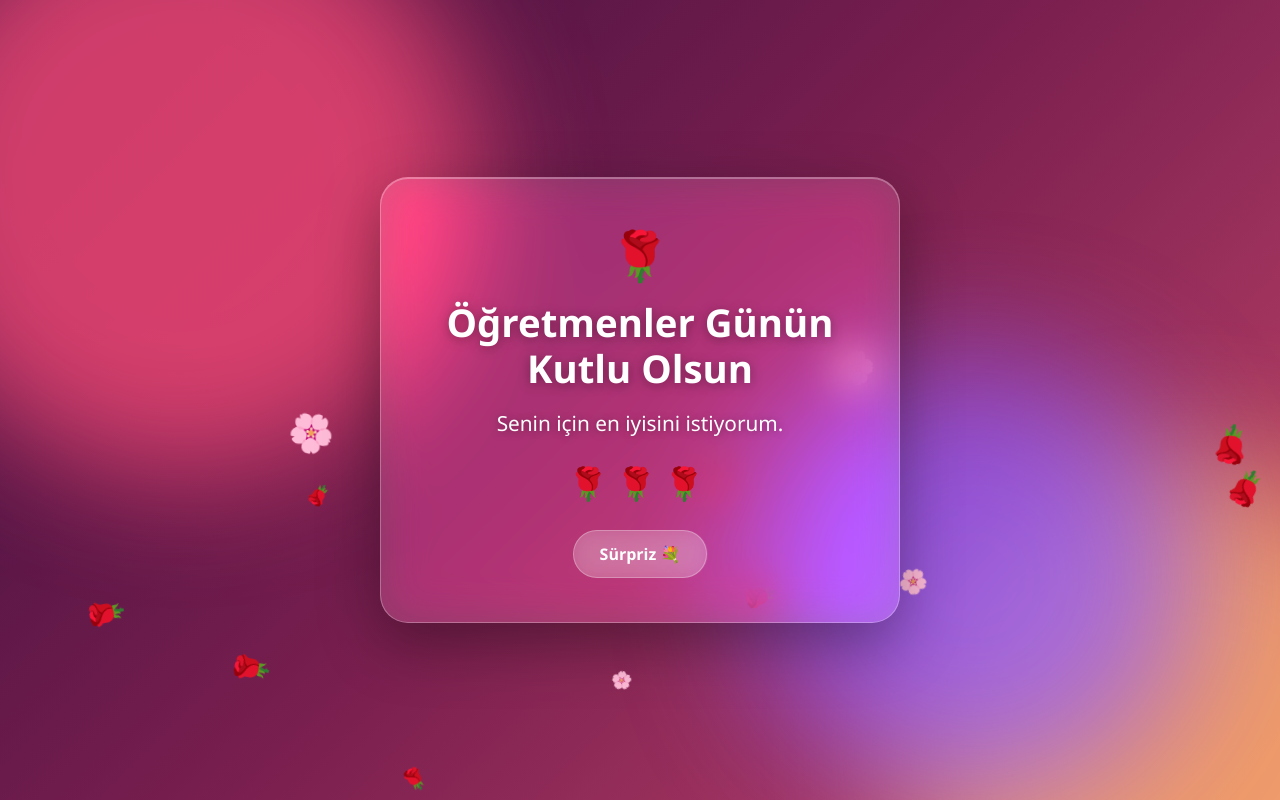
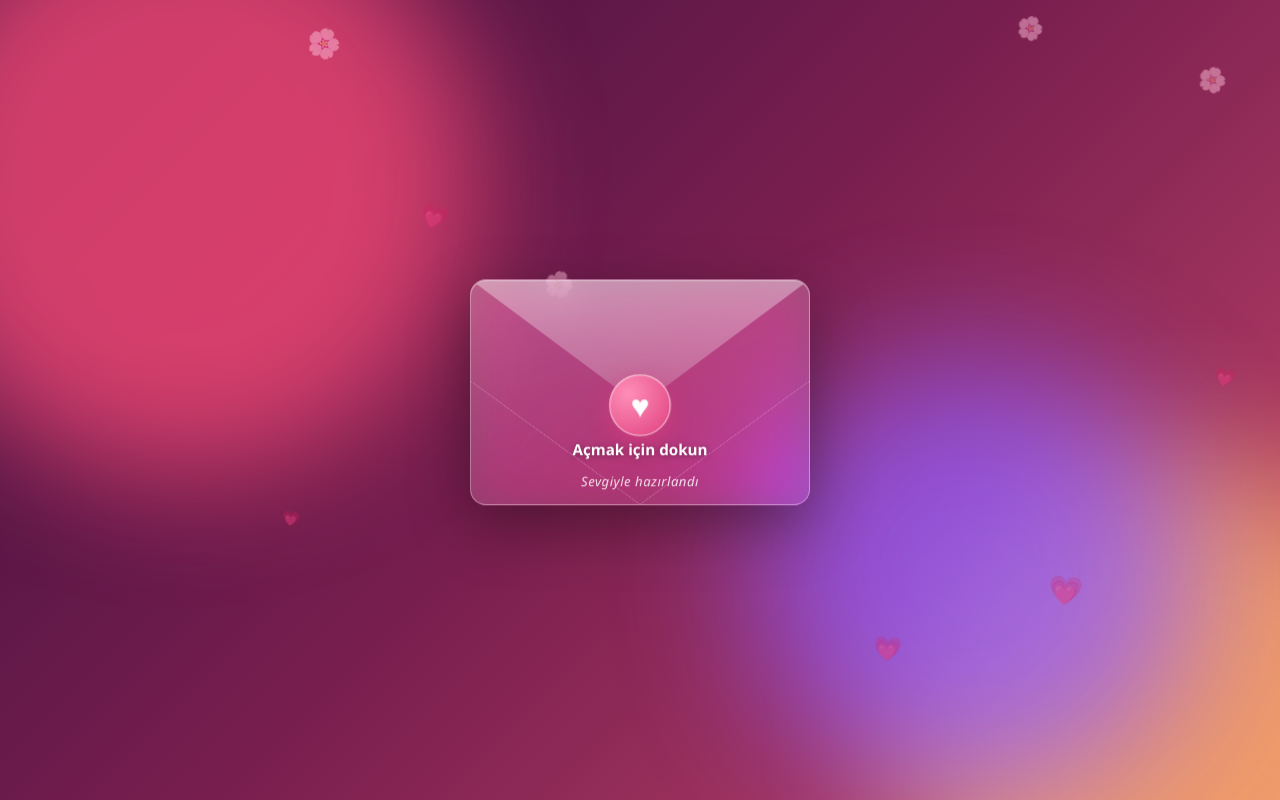
Before and after one commit to arjingf-cell/-retmenler-g-n-, a plain HTML site: page index.html in a window 1280 px wide. Drawn offline with Linux system fonts and the light colour scheme.

Commit message:
Redesign as envelope letter with rose rain

```diff
--- a/index.html
+++ b/index.html
@@ -6,15 +6,16 @@
 <title>Öğretmenler Günün Kutlu Olsun 🌹</title>
 <style>
   :root {
-    --text: #fff;
-    --glass-bg: rgba(255, 255, 255, 0.14);
-    --glass-border: rgba(255, 255, 255, 0.28);
+    --pink: #ff6fa5;
+    --pink-deep: #e0407f;
+    --glass-bg: rgba(255, 255, 255, 0.16);
+    --glass-border: rgba(255, 255, 255, 0.35);
   }
   * { box-sizing: border-box; margin: 0; }
   html, body { height: 100%; }
   body {
     font-family: "Segoe UI", system-ui, sans-serif;
-    color: var(--text);
+    color: #fff;
     background: linear-gradient(135deg, #3a0f3f, #7a1f4f 50%, #c2456b);
     overflow: hidden;
     display: grid;
@@ -23,85 +24,173 @@
   }
 
   /* Blur'un işe yaraması için renkli, hareketli arka plan */
-  .blob {
-    position: fixed; border-radius: 50%; filter: blur(60px); opacity: .75;
-    animation: drift 14s ease-in-out infinite alternate;
-  }
+  .blob { position: fixed; border-radius: 50%; filter: blur(60px); opacity: .75; animation: drift 14s ease-in-out infinite alternate; }
   .b1 { width: 45vmax; height: 45vmax; background: #ff4d79; top: -10vmax; left: -10vmax; }
   .b2 { width: 40vmax; height: 40vmax; background: #ffb86b; bottom: -12vmax; right: -8vmax; animation-delay: -5s; }
   .b3 { width: 30vmax; height: 30vmax; background: #8f5bff; top: 40%; left: 55%; animation-delay: -9s; }
   @keyframes drift { to { transform: translate(6vmax, 5vmax) scale(1.15); } }
 
-  .glass {
-    position: relative; z-index: 2;
-    width: min(92vw, 520px);
-    padding: 44px 32px;
-    text-align: center;
-    background: rgba(90, 20, 60, 0.45); /* fallback */
+  .bgheart { position: fixed; bottom: -30px; z-index: 0; opacity: .5; pointer-events: none; animation: floatup linear infinite; }
+  @keyframes floatup { to { transform: translateY(-115vh) rotate(25deg); } }
+
+  /* ---------- Zarf ---------- */
+  .scene { position: relative; z-index: 2; width: min(88vw, 340px); perspective: 900px; transition: opacity .5s ease, transform .5s ease; }
+  .envelope {
+    position: relative; display: block; width: 100%; aspect-ratio: 3 / 2; padding: 0; cursor: pointer; color: #fff; font: inherit;
+    border: 1px solid var(--glass-border); border-radius: 16px;
+    background: rgba(120, 25, 75, 0.5); /* fallback */
+    background: linear-gradient(160deg, rgba(255,255,255,.28), rgba(255,255,255,.1));
+    -webkit-backdrop-filter: blur(20px) saturate(160%); backdrop-filter: blur(20px) saturate(160%);
+    box-shadow: 0 20px 60px rgba(0,0,0,.35), inset 0 1px 0 rgba(255,255,255,.4);
+    animation: bob 3.2s ease-in-out infinite;
+  }
+  @keyframes bob { 50% { transform: translateY(-8px); } }
+  .envelope:focus-visible { outline: 3px solid #fff; outline-offset: 4px; }
+
+  /* alttaki V çizgileri */
+  .envelope::before {
+    content: ""; position: absolute; inset: 0; border-radius: 16px; pointer-events: none;
+    background:
+      linear-gradient(to top right, transparent calc(50% - .5px), rgba(255,255,255,.3) 50%, transparent calc(50% + .5px)) left bottom / 50% 55% no-repeat,
+      linear-gradient(to top left, transparent calc(50% - .5px), rgba(255,255,255,.3) 50%, transparent calc(50% + .5px)) right bottom / 50% 55% no-repeat;
+  }
+  .flap {
+    position: absolute; top: 0; left: 0; width: 100%; height: 56%;
+    background: linear-gradient(180deg, rgba(255,255,255,.38), rgba(255,255,255,.18));
+    clip-path: polygon(0 0, 100% 0, 50% 100%);
+    transform-origin: top; transition: transform .6s ease;
+    border-radius: 16px 16px 0 0;
+  }
+  .heart {
+    position: absolute; left: 50%; top: 56%; transform: translate(-50%, -50%);
+    width: 54px; height: 54px; display: grid; place-items: center; font-size: 28px; color: #fff;
+    background: radial-gradient(circle at 30% 30%, #ff8fb8, var(--pink-deep));
+    border: 1px solid rgba(255,255,255,.6); border-radius: 50%;
+    box-shadow: 0 6px 18px rgba(224,64,127,.6);
+    animation: beat 1.4s ease-in-out infinite; transition: opacity .3s;
+  }
+  @keyframes beat { 0%,100% { transform: translate(-50%,-50%) scale(1); } 50% { transform: translate(-50%,-50%) scale(1.15); } }
+  .tap { position: absolute; left: 0; right: 0; top: 71%; text-align: center; font-size: .95rem; font-weight: 600; text-shadow: 0 1px 6px rgba(0,0,0,.4); }
+  .from { position: absolute; left: 0; right: 0; bottom: 14px; text-align: center; font-size: .82rem; letter-spacing: .5px; opacity: .85; font-style: italic; }
+
+  /* açık durum */
+  body.open .flap { transform: rotateX(180deg); }
+  body.open .heart { opacity: 0; }
+  body.open .scene { opacity: 0; transform: translateY(30px) scale(.9); pointer-events: none; transition-delay: .55s; }
+
+  /* ---------- Mektup ---------- */
+  .letter {
+    position: fixed; z-index: 3; left: 50%; top: 50%;
+    width: min(92vw, 520px); max-height: 90vh; overflow: auto;
+    padding: 36px 28px 28px; text-align: center;
+    background: rgba(100, 20, 65, 0.6); /* fallback */
     background: var(--glass-bg);
-    -webkit-backdrop-filter: blur(22px) saturate(160%);
-    backdrop-filter: blur(22px) saturate(160%);
-    border: 1px solid var(--glass-border);
-    border-radius: 28px;
-    box-shadow: 0 20px 60px rgba(0, 0, 0, .35), inset 0 1px 0 rgba(255,255,255,.3);
-    animation: rise .9s ease both;
+    -webkit-backdrop-filter: blur(24px) saturate(170%); backdrop-filter: blur(24px) saturate(170%);
+    border: 1px solid var(--glass-border); border-radius: 26px;
+    box-shadow: 0 24px 70px rgba(0,0,0,.4), inset 0 1px 0 rgba(255,255,255,.4);
+    opacity: 0; visibility: hidden; pointer-events: none;
+    transform: translate(-50%, -30%) scale(.55);
+    transition: opacity .5s ease, transform .6s cubic-bezier(.2,.8,.2,1), visibility 0s .6s;
   }
-  @keyframes rise { from { opacity: 0; transform: translateY(24px) scale(.97); } }
+  body.open .letter {
+    opacity: 1; visibility: visible; pointer-events: auto;
+    transform: translate(-50%, -50%) scale(1);
+    transition: opacity .5s ease .35s, transform .7s cubic-bezier(.2,.8,.2,1) .35s, visibility 0s;
+  }
+  .letter h1 { color: #ffc2dc; font-size: clamp(1.4rem, 5.5vw, 1.9rem); line-height: 1.3; text-shadow: 0 2px 10px rgba(120,0,60,.55); }
+  .divider { display: flex; align-items: center; gap: 12px; margin: 20px auto; max-width: 340px; }
+  .divider::before, .divider::after { content: ""; flex: 1; height: 2px; border-radius: 2px; background: linear-gradient(90deg, transparent, var(--pink), transparent); }
+  .divider span { font-size: 1.6rem; }
+  .letter p { color: #fff; font-size: clamp(1rem, 3.8vw, 1.15rem); line-height: 1.7; text-shadow: 0 1px 8px rgba(80,0,40,.55); }
+  .letter .thanks { margin-top: 14px; color: #ffc2dc; font-weight: 700; font-size: 1.2rem; }
 
-  .emoji { font-size: 3rem; display: block; margin-bottom: 12px; animation: pulse 2.4s ease-in-out infinite; }
-  @keyframes pulse { 50% { transform: scale(1.12); } }
-  h1 { font-size: clamp(1.7rem, 6vw, 2.4rem); line-height: 1.2; text-shadow: 0 2px 12px rgba(0,0,0,.35); }
-  p { margin-top: 16px; font-size: clamp(1.05rem, 3.6vw, 1.3rem); line-height: 1.55; text-shadow: 0 1px 8px rgba(0,0,0,.35); }
-  .roses { margin-top: 22px; font-size: 2rem; letter-spacing: 8px; }
-
-  button {
-    margin-top: 26px; padding: 12px 26px; font: inherit; font-weight: 600; color: #fff; cursor: pointer;
+  .actions { display: flex; flex-wrap: wrap; gap: 12px; justify-content: center; margin-top: 26px; }
+  .btn {
+    padding: 12px 22px; font: inherit; font-weight: 600; color: #fff; cursor: pointer;
     background: rgba(255,255,255,.18); border: 1px solid var(--glass-border); border-radius: 999px;
     -webkit-backdrop-filter: blur(10px); backdrop-filter: blur(10px);
     transition: transform .2s, background .2s;
   }
-  button:hover { background: rgba(255,255,255,.3); transform: translateY(-2px); }
-  button:focus-visible { outline: 3px solid #fff; outline-offset: 3px; }
+  .btn:hover { background: rgba(255,255,255,.32); transform: translateY(-2px); }
+  .btn:focus-visible { outline: 3px solid #fff; outline-offset: 3px; }
+  .btn.primary { background: rgba(255,111,165,.55); }
 
-  .petal { position: fixed; top: -40px; z-index: 1; pointer-events: none; animation: fall linear forwards; }
+  /* ---------- Gül yağmuru ---------- */
+  .petal { position: fixed; top: -40px; z-index: 5; pointer-events: none; animation: fall linear forwards; }
   @keyframes fall { to { transform: translateY(110vh) rotate(360deg); } }
 
   @media (prefers-contrast: more) {
-    .glass { background: rgba(40, 5, 30, .92); -webkit-backdrop-filter: none; backdrop-filter: none; }
+    .envelope, .letter { background: rgba(40, 5, 30, .94); -webkit-backdrop-filter: none; backdrop-filter: none; }
   }
   @media (prefers-reduced-motion: reduce) {
-    .blob, .emoji, .glass { animation: none; }
+    .blob, .bgheart, .envelope, .heart { animation: none; }
   }
 </style>
 </head>
 <body>
   <div class="blob b1"></div><div class="blob b2"></div><div class="blob b3"></div>
 
-  <main class="glass">
-    <span class="emoji">🌹</span>
-    <h1>Öğretmenler Günün Kutlu Olsun</h1>
-    <p>Senin için en iyisini istiyorum.</p>
-    <div class="roses" aria-hidden="true">🌹🌹🌹</div>
-    <button id="btn" type="button">Sürpriz 💐</button>
+  <div class="scene">
+    <button class="envelope" id="open" type="button" aria-label="Mektubu açmak için dokun">
+      <div class="flap"></div>
+      <div class="heart" aria-hidden="true">♥</div>
+      <div class="tap">Açmak için dokun</div>
+      <div class="from">Sevgiyle hazırlandı</div>
+    </button>
+  </div>
+
+  <main class="letter" id="letter" role="dialog" aria-label="Mektup">
+    <h1>Öğretmenler günün kutlu olsun, senin için en iyisini istiyorum 🌹</h1>
+    <div class="divider" aria-hidden="true"><span>🌹</span></div>
+    <p>Sabrın, emeğin, güler yüzün ve öğrencilerine katacağın her güzel değerle harika bir öğretmen olacaksın. Hayallerin gerçeğe dönüştüğü, başarılarla dolu en güzel yarınlar seninle olsun.</p>
+    <p class="thanks">İyi ki varsın 💗</p>
+    <div class="actions">
+      <button class="btn" id="close" type="button">Zarfı Kapat ✉️</button>
+      <button class="btn primary" id="rain" type="button" aria-pressed="false">Gül Yağmuru Başlat 🌹</button>
+    </div>
   </main>
 
 <script>
+  const $ = (id) => document.getElementById(id);
   const reduce = matchMedia("(prefers-reduced-motion: reduce)").matches;
-  function shower(n) {
-    for (let i = 0; i < n; i++) {
+
+  // arka planda yükselen küçük kalpler
+  if (!reduce) {
+    for (let i = 0; i < 10; i++) {
+      const h = document.createElement("span");
+      h.className = "bgheart";
+      h.textContent = i % 2 ? "💗" : "🌸";
+      h.style.left = Math.random() * 100 + "vw";
+      h.style.fontSize = 14 + Math.random() * 18 + "px";
+      h.style.animationDuration = 12 + Math.random() * 12 + "s";
+      h.style.animationDelay = -Math.random() * 20 + "s";
+      document.body.appendChild(h);
+    }
+  }
+
+  function petal() {
     const el = document.createElement("span");
     el.className = "petal";
-      el.textContent = Math.random() < .7 ? "🌹" : "🌸";
+    el.textContent = Math.random() < .75 ? "🌹" : "🌸";
     el.style.left = Math.random() * 100 + "vw";
     el.style.fontSize = 16 + Math.random() * 22 + "px";
-      el.style.animationDuration = 4 + Math.random() * 5 + "s";
-      el.style.animationDelay = Math.random() * 2 + "s";
+    el.style.animationDuration = 4 + Math.random() * 4 + "s";
     document.body.appendChild(el);
     el.addEventListener("animationend", () => el.remove());
   }
+
+  let timer = null;
+  function setRain(on) {
+    clearInterval(timer);
+    timer = on ? setInterval(petal, 140) : null;
+    const b = $("rain");
+    b.textContent = on ? "Yağmuru Durdur 🌹" : "Gül Yağmuru Başlat 🌹";
+    b.setAttribute("aria-pressed", String(on));
   }
-  if (!reduce) shower(14);
-  document.getElementById("btn").addEventListener("click", () => shower(40));
+
+  $("open").addEventListener("click", () => { document.body.classList.add("open"); $("rain").focus({ preventScroll: true }); });
+  $("close").addEventListener("click", () => { document.body.classList.remove("open"); setRain(false); $("open").focus({ preventScroll: true }); });
+  $("rain").addEventListener("click", () => setRain(!timer));
 </script>
 </body>
 </html>
```
Lines whose indentation alone changed are shown as unchanged.
